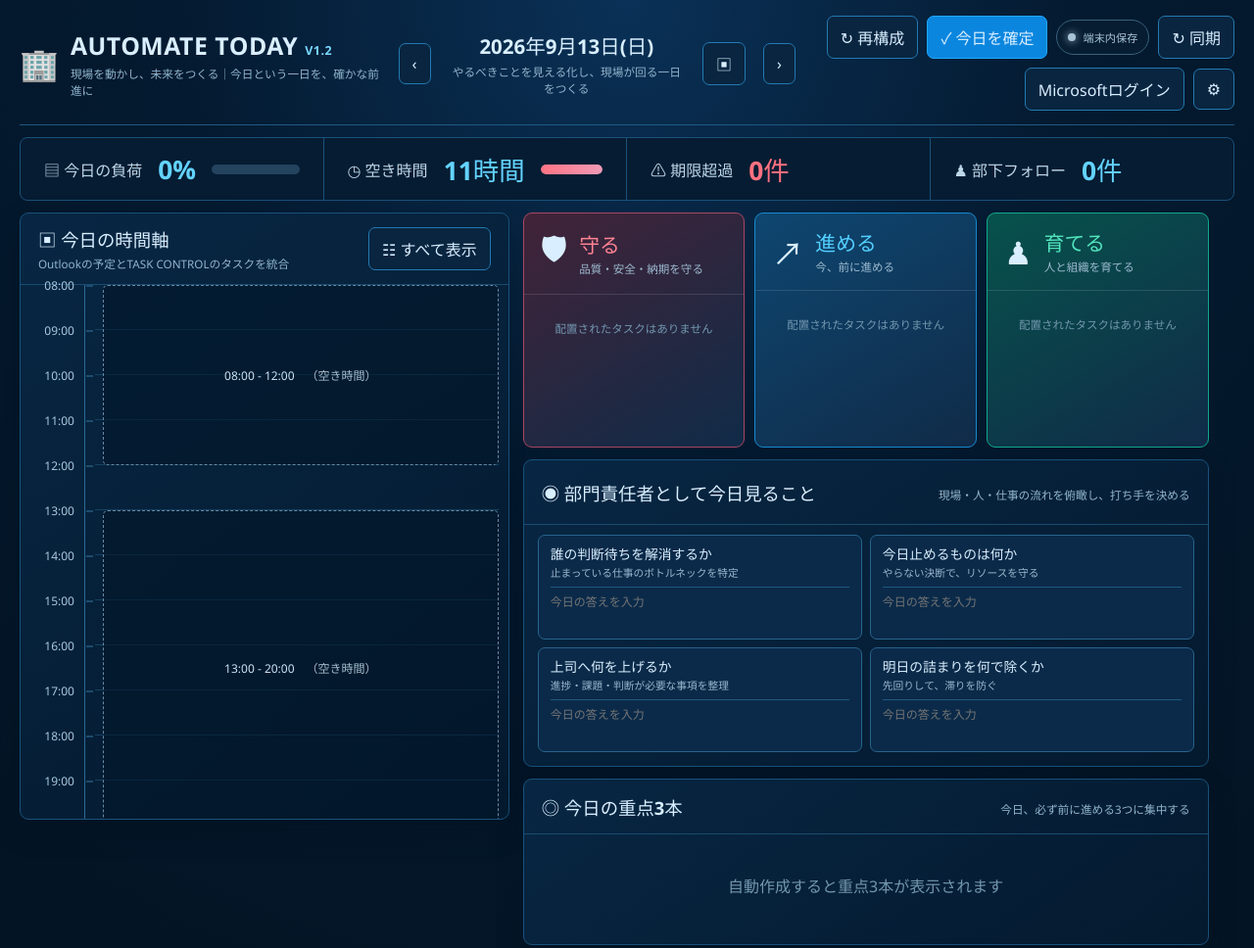
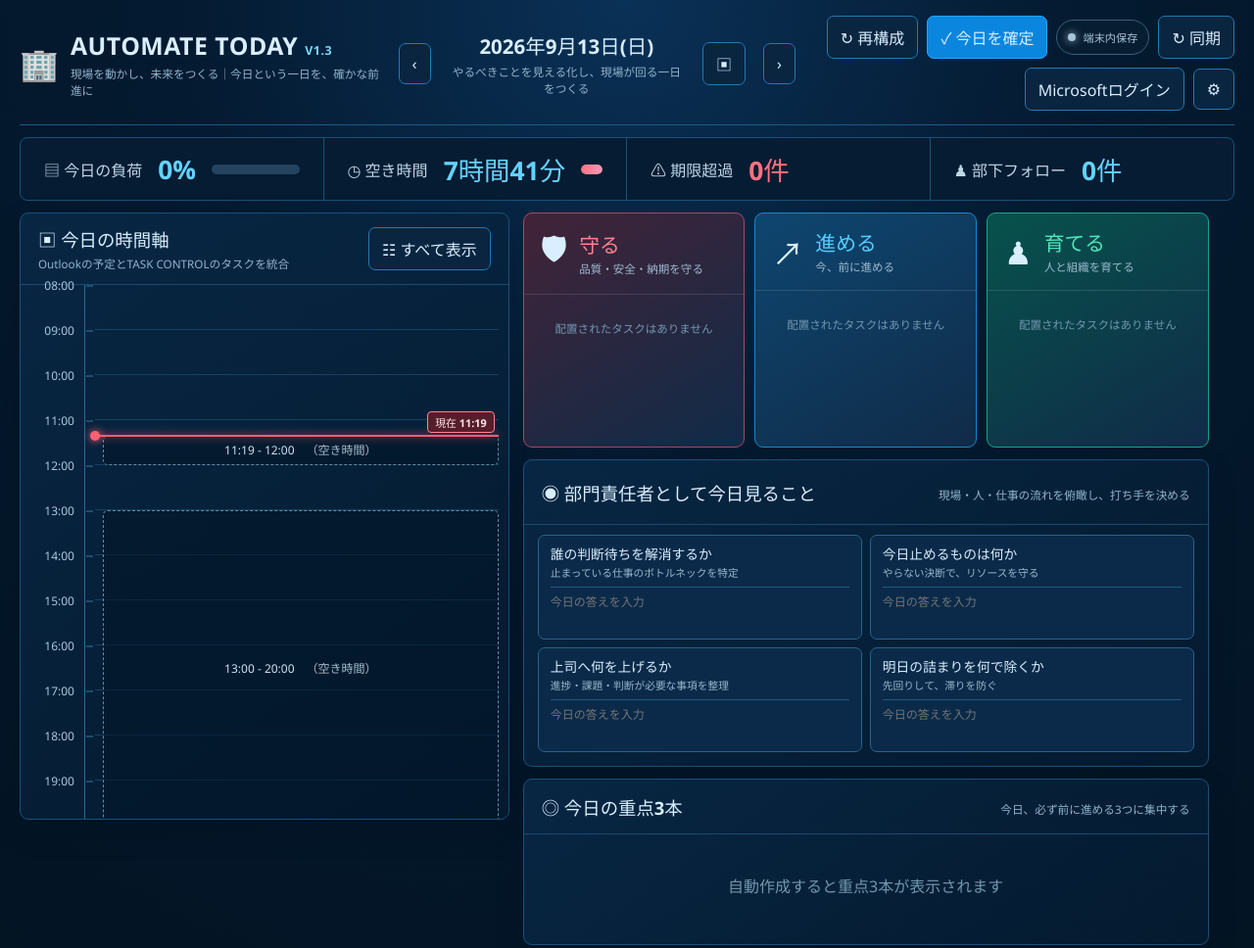
Before and after one commit to hiroyuki19841103-cmyk/bucho-today-v1, a website built with Vite: page index.html in a window 1280 px wide. Shown: the top 968 px of the page at 98% size. Built offline with nearby package versions, Linux system fonts and the light colour scheme.

Commit message:
AUTOMATE_TODAY_V1.3_REPLACEMENT

```diff
--- a/src/main.js
+++ b/src/main.js
@@ -26,6 +26,8 @@ const $=id=>document.getElementById(id),esc=(v="")=>String(v).replace(/[&<>"']/g
 const nowIso=()=>new Date().toISOString();
 function tokyoDate(){return new Intl.DateTimeFormat("sv-SE",{timeZone:"Asia/Tokyo"}).format(new Date());}
 function tokyoTime(){return new Intl.DateTimeFormat("ja-JP",{timeZone:"Asia/Tokyo",hour:"2-digit",minute:"2-digit"}).format(new Date());}
+function tokyoMinuteOfDay(){const parts=Object.fromEntries(new Intl.DateTimeFormat("en-GB",{timeZone:"Asia/Tokyo",hour:"2-digit",minute:"2-digit",hourCycle:"h23"}).formatToParts(new Date()).filter(p=>p.type!=="literal").map(p=>[p.type,Number(p.value)]));return(parts.hour||0)*60+(parts.minute||0);}
+function currentPlanningStart(){const dayStart=timeToMin(state.settings.dayStart),dayEnd=timeToMin(state.settings.dayEnd),today=tokyoDate();if(state.date<today)return null;if(state.date>today)return dayStart;return Math.max(dayStart,Math.min(dayEnd,Math.ceil(tokyoMinuteOfDay()/15)*15));}
 function deviceId(){let id=localStorage.getItem(DEVICE_KEY);if(!id){id=`today-${crypto.randomUUID?.()||Math.random().toString(36).slice(2)}`;localStorage.setItem(DEVICE_KEY,id);}return id;}
 function store(){localStorage.setItem(STORAGE_KEY,JSON.stringify(state.records));localStorage.setItem(BASE_KEY,JSON.stringify(state.base));localStorage.setItem(PATCH_KEY,JSON.stringify(state.taskPatches));localStorage.setItem(SETTINGS_KEY,JSON.stringify(state.settings));}
 function activeTodayRecords(date=state.date){return Object.values(state.records).filter(r=>!r.deleted&&r.date===date);}
@@ -55,7 +57,7 @@ function eligibleTasks(){return activeTasks().filter(t=>String(t.owner||"").trim
 document.querySelector("#app").innerHTML=`
 <main class="app-shell">
  <header class="topbar">
-  <div class="brand"><span class="brand-icon">🏢</span><div><h1>AUTOMATE TODAY <em>V1.2</em></h1><p>現場を動かし、未来をつくる｜今日という一日を、確かな前進に</p></div></div>
+  <div class="brand"><span class="brand-icon">🏢</span><div><h1>AUTOMATE TODAY <em>V1.3</em></h1><p>現場を動かし、未来をつくる｜今日という一日を、確かな前進に</p></div></div>
   <div class="date-nav"><button id="prevDay" aria-label="前日">‹</button><div><strong id="dateLabel"></strong><small>やるべきことを見える化し、現場が回る一日をつくる</small></div><button id="calendarBtn" aria-label="今日">▣</button><button id="nextDay" aria-label="翌日">›</button></div>
   <div class="header-actions"><button id="rebuildBtn">↻ 再構成</button><button id="confirmBtn" class="primary">✓ 今日を確定</button><span id="syncState" class="sync-indicator local" role="status" aria-live="polite">端末内保存</span><button id="syncBtn">↻ 同期</button><button id="loginBtn">Microsoftログイン</button><button id="settingsBtn" aria-label="設定">⚙</button></div>
  </header>
@@ -88,12 +90,16 @@ function render(){
 function occupiedIntervals(includePlans=true){const list=[];state.events.filter(e=>!e.isAllDay).forEach(e=>list.push({start:timeToMin(eventTime(e.start)),end:timeToMin(eventTime(e.end)),type:"event",item:e}));if(state.settings.lunchStart&&state.settings.lunchEnd)list.push({start:timeToMin(state.settings.lunchStart),end:timeToMin(state.settings.lunchEnd),type:"lunch"});if(includePlans)plans().forEach(p=>list.push({start:timeToMin(p.start),end:timeToMin(p.end),type:"plan",item:p}));return list.filter(x=>x.end>x.start).sort((a,b)=>a.start-b.start);}
 function freeSlots(includePlans=true){const start=timeToMin(state.settings.dayStart),end=timeToMin(state.settings.dayEnd),busy=occupiedIntervals(includePlans),slots=[];let cursor=start;for(const interval of busy){if(interval.end<=start||interval.start>=end)continue;const s=Math.max(start,interval.start),e=Math.min(end,interval.end);if(s>cursor)slots.push({start:cursor,end:s});cursor=Math.max(cursor,e);}if(cursor<end)slots.push({start:cursor,end});return slots;}
 function eventTime(part){return String(part?.dateTime||"").slice(11,16);}
-function renderMetrics(){const totalOpen=freeSlots(false).reduce((s,x)=>s+x.end-x.start,0),planned=plans().reduce((s,p)=>s+duration(p.start,p.end),0),remaining=freeSlots(true).reduce((s,x)=>s+x.end-x.start,0),burden=totalOpen?Math.min(150,Math.round(planned/(totalOpen*(1-state.settings.buffer/100))*100)):0,overdue=activeTasks().filter(t=>t.status!=="完了"&&t.dueDate&&t.dueDate<state.date).length,follow=plans().filter(p=>p.section==="育てる"&&!p.todayDone).length;$("metrics").innerHTML=`<div><span>▤ 今日の負荷</span><strong class="${burden>100?"danger-text":""}">${burden}%</strong><i><b style="width:${Math.min(100,burden)}%"></b></i></div><div><span>◷ 空き時間</span><strong>${formatLongMinutes(remaining)}</strong><i><b style="width:${totalOpen?remaining/totalOpen*100:0}%"></b></i></div><div><span>⚠ 期限超過</span><strong class="danger-text">${overdue}件</strong></div><div><span>♟ 部下フォロー</span><strong>${follow}件</strong></div>`;}
+function metricFloor(){const start=timeToMin(state.settings.dayStart),end=timeToMin(state.settings.dayEnd);return state.date===tokyoDate()?Math.max(start,Math.min(end,tokyoMinuteOfDay())):start;}
+function clippedSlots(includePlans,floor=metricFloor()){return freeSlots(includePlans).map(x=>({start:Math.max(x.start,floor),end:x.end})).filter(x=>x.end>x.start);}
+function renderMetrics(){const floor=metricFloor(),totalOpen=clippedSlots(false,floor).reduce((s,x)=>s+x.end-x.start,0),planned=plans().reduce((s,p)=>s+Math.max(0,timeToMin(p.end)-Math.max(timeToMin(p.start),floor)),0),remaining=clippedSlots(true,floor).reduce((s,x)=>s+x.end-x.start,0),burden=totalOpen?Math.min(150,Math.round(planned/(totalOpen*(1-state.settings.buffer/100))*100)):0,overdue=activeTasks().filter(t=>t.status!=="完了"&&t.dueDate&&t.dueDate<state.date).length,follow=plans().filter(p=>p.section==="育てる"&&!p.todayDone).length;$("metrics").innerHTML=`<div><span>▤ 今日の負荷</span><strong class="${burden>100?"danger-text":""}">${burden}%</strong><i><b style="width:${Math.min(100,burden)}%"></b></i></div><div><span>◷ 空き時間</span><strong>${formatLongMinutes(remaining)}</strong><i><b style="width:${totalOpen?remaining/totalOpen*100:0}%"></b></i></div><div><span>⚠ 期限超過</span><strong class="danger-text">${overdue}件</strong></div><div><span>♟ 部下フォロー</span><strong>${follow}件</strong></div>`;}
 function renderTimeline(){const start=timeToMin(state.settings.dayStart),end=timeToMin(state.settings.dayEnd),range=Math.max(60,end-start),items=[];state.events.filter(e=>!e.isAllDay).forEach(e=>items.push({type:"event",id:e.id,start:eventTime(e.start),end:eventTime(e.end),title:e.subject||"予定",subtitle:e.location?.displayName||"Outlook予定",source:"NOLTY",webLink:e.webLink||""}));plans().forEach(p=>items.push({type:"task",id:p.id,start:p.start,end:p.end,title:p.title,subtitle:p.subtitle,source:"TASK",todayDone:p.todayDone}));items.sort((a,b)=>timeToMin(a.start)-timeToMin(b.start));let html=`<div class="time-scale">`;for(let m=Math.ceil(start/60)*60;m<=end;m+=60)html+=`<span style="top:${(m-start)/range*100}%">${minToTime(m)}</span>`;html+=`</div><div class="time-track">`;
   for(const item of items){const s=Math.max(start,timeToMin(item.start)),e=Math.min(end,timeToMin(item.end));if(e<=s)continue;const top=(s-start)/range*100,height=Math.max(4,(e-s)/range*100),cls=item.type==="event"?"event-block":"task-block";html+=`<button class="timeline-block ${cls} ${item.todayDone?"done":""}" data-${item.type}="${esc(item.id)}" style="top:${top}%;height:${height}%"><span>${esc(item.start)} - ${esc(item.end)}</span><strong>${esc(item.title)}</strong><small>${esc(item.subtitle)}</small><em>${item.source}</em></button>`;}
-  for(const slot of freeSlots(true)){if(slot.end-slot.start<15)continue;const top=(slot.start-start)/range*100,height=(slot.end-slot.start)/range*100;html+=`<div class="empty-block" style="top:${top}%;height:${height}%"><span>${minToTime(slot.start)} - ${minToTime(slot.end)}</span>（空き時間）</div>`;}
-  $("timeline").innerHTML=html+`</div>`;
+  const emptyFloor=state.date===tokyoDate()?Math.max(start,Math.min(end,tokyoMinuteOfDay())):start;for(const raw of freeSlots(true)){const slot={start:Math.max(raw.start,emptyFloor),end:raw.end};if(slot.end-slot.start<15)continue;const top=(slot.start-start)/range*100,height=(slot.end-slot.start)/range*100;html+=`<div class="empty-block" style="top:${top}%;height:${height}%"><span>${minToTime(slot.start)} - ${minToTime(slot.end)}</span>（空き時間）</div>`;}
+  if(state.date===tokyoDate())html+=`<div id="nowLine" class="now-line" aria-label="現在時刻"><span></span></div>`;
+  $("timeline").innerHTML=html+`</div>`;updateNowLine();
 }
+function updateNowLine(){const line=$("nowLine");if(!line)return;const start=timeToMin(state.settings.dayStart),end=timeToMin(state.settings.dayEnd),now=tokyoMinuteOfDay();if(state.date!==tokyoDate()||now<start||now>end){line.hidden=true;return;}line.hidden=false;line.style.top=`${(now-start)/Math.max(60,end-start)*100}%`;line.querySelector("span").textContent=`現在 ${minToTime(now)}`;}
 function renderSections(){const groups=Object.fromEntries(SECTIONS.map(x=>[x,[]]));plans().forEach(p=>groups[p.section]?.push(p));const meta={"守る":["🛡","品質・安全・納期を守る"],"進める":["↗","今、前に進める"],"育てる":["♟","人と組織を育てる"]};$("sectionCards").innerHTML=SECTIONS.map(section=>`<section class="section-card section-${section}"><header><span>${meta[section][0]}</span><div><h2>${section}</h2><p>${meta[section][1]}</p></div></header><div>${groups[section].slice(0,4).map(p=>`<button data-plan="${esc(p.id)}"><i class="check ${p.todayDone?"checked":""}">${p.todayDone?"✓":""}</i><span>${esc(p.title)}</span></button>`).join("")||`<p class="empty-note">配置されたタスクはありません</p>`}</div></section>`).join("");}
 function promptRecord(key){return activeTodayRecords().find(r=>r.kind==="PROMPT"&&r.sourceId===key);}
 function renderPrompts(){$("promptGrid").innerHTML=PROMPTS.map(([key,title,sub])=>{const record=promptRecord(key);return`<label><strong>${esc(title)}</strong><small>${esc(sub)}</small><textarea data-prompt="${key}" rows="2" placeholder="今日の答えを入力">${esc(record?.value||"")}</textarea></label>`;}).join("");}
@@ -105,16 +111,16 @@ function candidateRows(tasks,add=true){return tasks.map(t=>`<article><div><stron
 
 function deletePlansForDate(){plans().forEach(p=>touchRecord(p,{deleted:true}));}
 function createPlan(task,start,end,index,focusRank=0){return newRecord("TASK_PLAN",{sourceId:task.id,title:task.title,subtitle:task.nextAction||task.category,start:minToTime(start),end:minToTime(end),plannedHours:(end-start)/60,section:taskSection(task),focusRank,sortOrder:index+1});}
-function buildAutomaticPlan(){if(dayState().confirmed&&!confirm("確定済みの今日を再構成しますか？\n手動で調整した配置は作り直されます。"))return;deletePlansForDate();const slots=freeSlots(false).map(x=>({...x})),open=slots.reduce((s,x)=>s+x.end-x.start,0),budget=Math.floor(open*(1-state.settings.buffer/100)/15)*15;let used=0,index=0,focusCount=0;
-  for(const task of eligibleTasks()){
+function buildAutomaticPlan(){if(state.date<tokyoDate()){alert("過去日は再構成できません。今日または未来の日付を選択してください。");return;}if(dayState().confirmed&&!confirm("確定済みの日を再構成しますか？\n手動で調整した未来の配置は作り直されます。"))return;const cutoff=currentPlanningStart(),dayEnd=timeToMin(state.settings.dayEnd);if(cutoff===null||cutoff>=dayEnd){alert("本日の設定時間を過ぎているため、再構成できる時間がありません。");return;}const isToday=state.date===tokyoDate(),kept=[];for(const plan of plans()){const start=timeToMin(plan.start),end=timeToMin(plan.end),keep=isToday&&(plan.todayDone||(start<cutoff&&end>cutoff));if(keep)kept.push(plan);else touchRecord(plan,{deleted:true});}const keptSources=new Set(kept.map(p=>p.sourceId)),slots=freeSlots(true).map(x=>({start:Math.max(x.start,cutoff),end:x.end})).filter(x=>x.end-x.start>=15),open=slots.reduce((s,x)=>s+x.end-x.start,0),budget=Math.floor(open*(1-state.settings.buffer/100)/15)*15,usedRanks=new Set(kept.map(p=>Number(p.focusRank)||0).filter(Boolean));let used=0,index=kept.length;const nextFocusRank=()=>{const rank=[1,2,3].find(n=>!usedRanks.has(n))||0;if(rank)usedRanks.add(rank);return rank;};
+  for(const task of eligibleTasks().filter(task=>!keptSources.has(task.id))){
     let need=Math.round((Number(task.expectedMinutes)||0)/15)*15;if(!need)continue;const split=task.workSplit==="分割可",minimum=Math.max(15,Math.round((Number(task.minimumBlockMinutes)||30)/15)*15),forced=task.todayPlacement==="必ず入れる";
     if(!forced&&used>=budget)break;
-    if(!split){const slot=slots.find(x=>x.end-x.start>=need&&x.end>x.start);if(!slot||(!forced&&used+need>budget))continue;createPlan(task,slot.start,slot.start+need,index++,focusCount<3?++focusCount:0);slot.start+=need;used+=need;continue;}
-    let remaining=Math.min(need,forced?open-used:Math.max(0,budget-used)),first=true;for(const slot of slots){const available=slot.end-slot.start,piece=Math.floor(Math.min(available,remaining)/15)*15;if(piece<minimum)continue;createPlan(task,slot.start,slot.start+piece,index++,first&&focusCount<3?++focusCount:0);first=false;slot.start+=piece;remaining-=piece;used+=piece;if(remaining<minimum)break;}
+    if(!split){const slot=slots.find(x=>x.end-x.start>=need&&x.end>x.start);if(!slot||(!forced&&used+need>budget))continue;createPlan(task,slot.start,slot.start+need,index++,nextFocusRank());slot.start+=need;used+=need;continue;}
+    let remaining=Math.min(need,forced?open-used:Math.max(0,budget-used)),first=true;for(const slot of slots){const available=slot.end-slot.start,piece=Math.floor(Math.min(available,remaining)/15)*15;if(piece<minimum)continue;createPlan(task,slot.start,slot.start+piece,index++,first?nextFocusRank():0);first=false;slot.start+=piece;remaining-=piece;used+=piece;if(remaining<minimum)break;}
   }
-  saveDayState({confirmed:false,closed:false,rebuiltAt:nowIso()});store();render();scheduleSync(1200,"今日を自動作成");
+  saveDayState({confirmed:false,closed:false,rebuiltAt:nowIso(),planningStart:minToTime(cutoff)});store();render();scheduleSync(1200,isToday?`現在時刻以降を再構成（${minToTime(cutoff)}～）`:"未来日を自動作成");
 }
-function earliestSlot(minutes){return freeSlots(true).find(x=>x.end-x.start>=minutes);}
+function earliestSlot(minutes){const cutoff=currentPlanningStart();if(cutoff===null)return null;return freeSlots(true).map(x=>({start:Math.max(x.start,cutoff),end:x.end})).find(x=>x.end-x.start>=minutes);}
 function addTaskToToday(taskId){const task=state.tasks[taskId];if(!task)return;const expected=Math.max(15,Number(task.expectedMinutes)||60),minutes=task.workSplit==="分割可"?Math.max(15,Math.min(expected,120)):expected,slot=earliestSlot(minutes);if(!slot){alert("配置できる空き時間がありません。設定の表示時間または既存配置を確認してください。");return;}const usedRanks=new Set(plans().map(p=>Number(p.focusRank)||0)),rank=[1,2,3].find(x=>!usedRanks.has(x))||0;createPlan(task,slot.start,slot.start+minutes,plans().length,rank);store();render();scheduleSync();$("candidateDialog").close();}
 function openPlan(id){const plan=state.records[id],task=state.tasks[plan?.sourceId];if(!plan||!task)return;state.editingPlan=id;$("planTitle").textContent=plan.title;$("planSubtitle").textContent=`TaskID：${task.id}｜${task.category}｜担当 ${task.owner||"未設定"}`;const form=$("planForm");form.elements.start.value=plan.start;form.elements.end.value=plan.end;form.elements.section.value=plan.section;form.elements.focusRank.value=plan.focusRank||0;form.elements.todayDone.value=String(Boolean(plan.todayDone));form.elements.status.value=task.status||"未着手";form.elements.progress.value=Number(task.progress)||0;form.elements.priority.value=tempValue(task.priority);form.elements.dueDate.value=task.dueDate||"";form.elements.nextTouchDate.value=task.nextTouchDate||"";form.elements.expectedHours.value=task.expectedMinutes?task.expectedMinutes/60:"";form.elements.notes.value=plan.notes||"";$("planDialog").showModal();}
 function patchTask(task,changes){const existing=state.taskPatches[task.id]||{baseRevision:Number(task.revision)||1,baseValues:{},changes:{},title:task.title};for(const key of Object.keys(changes))if(!(key in existing.baseValues))existing.baseValues[key]=task[key]??"";Object.assign(existing.changes,changes);state.taskPatches[task.id]=existing;Object.assign(task,changes,{updatedAt:nowIso(),updatedBy:deviceId(),revision:(Number(task.revision)||0)+1});store();}
@@ -158,5 +164,5 @@ $("interruptMemo").onchange=e=>saveMemo(e.target.value);$("promptGrid").onchange
 $("timeline").onclick=e=>{const task=e.target.closest("[data-task]"),event=e.target.closest("[data-event]");if(task)openPlan(task.dataset.task);else if(event){const item=state.events.find(x=>x.id===event.dataset.event);if(item?.webLink)window.open(item.webLink,"_blank","noopener");}};
 $("sectionCards").onclick=e=>{const target=e.target.closest("[data-plan]");if(target)openPlan(target.dataset.plan);};$("focusList").onclick=e=>{const target=e.target.closest("[data-plan]");if(target)openPlan(target.dataset.plan);};$("candidateList").onclick=e=>{const target=e.target.closest("[data-add-task]");if(target)addTaskToToday(target.dataset.addTask);};
 $("todayExcelBtn").onclick=()=>openExcel("today");$("taskExcelBtn").onclick=()=>openExcel("task");$("diagnosticBtn").onclick=()=>{$("diagnosticText").textContent=diagnostics();$("diagnosticDialog").showModal();};document.querySelectorAll("[data-close]").forEach(b=>b.onclick=()=>b.closest("dialog").close());
-window.addEventListener("online",()=>state.account&&sync({automatic:true}));document.addEventListener("visibilitychange",()=>document.visibilityState==="visible"&&state.account&&sync({automatic:true}));setInterval(()=>state.account&&sync({automatic:true}),Math.max(1,CONFIG.AUTO_PULL_MINUTES||3)*60000);
+window.addEventListener("online",()=>state.account&&sync({automatic:true}));document.addEventListener("visibilitychange",()=>document.visibilityState==="visible"&&state.account&&sync({automatic:true}));setInterval(()=>state.account&&sync({automatic:true}),Math.max(1,CONFIG.AUTO_PULL_MINUTES||3)*60000);setInterval(updateNowLine,30000);
 render();initializeAuth().catch(e=>{state.lastError={code:e.errorCode||e.name,message:String(e.message||e)};setSync("error",`認証初期化失敗｜${state.lastError.code}`);});
--- a/src/sync-status.css
+++ b/src/sync-status.css
@@ -62,6 +62,43 @@
   }
 }
 
+.now-line {
+  position: absolute;
+  left: 0;
+  right: 0;
+  height: 2px;
+  z-index: 8;
+  pointer-events: none;
+  background: #ff5f72;
+  box-shadow: 0 0 9px #ff5f72;
+}
+
+.now-line::before {
+  content: "";
+  position: absolute;
+  left: -5px;
+  top: -4px;
+  width: 10px;
+  height: 10px;
+  border-radius: 50%;
+  background: #ff5f72;
+  box-shadow: 0 0 9px #ff5f72;
+}
+
+.now-line span {
+  position: absolute;
+  right: 4px;
+  top: -24px;
+  padding: 2px 7px;
+  border: 1px solid #ff8290;
+  border-radius: 4px;
+  background: #561d2b;
+  color: #ffe4e8;
+  font-size: .68rem;
+  font-weight: 800;
+  white-space: nowrap;
+}
+
 @media (max-width: 760px) {
   .header-actions .sync-indicator {
     grid-column: 1 / -1;
```
